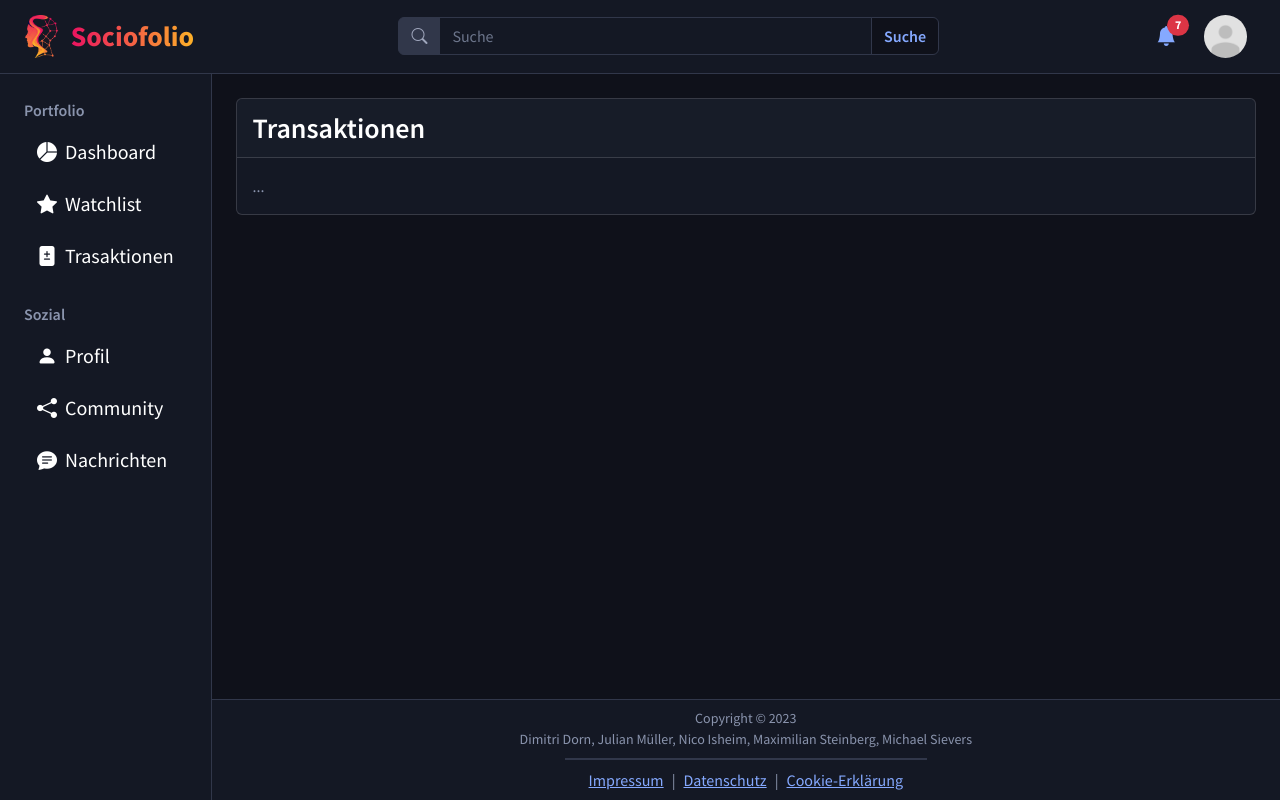
After one commit to STPProjectOrg/software-project, a Django app: page /dashboard/transaction/list in a window 1280 px wide. The commit adds this page. Run offline with Django 4.2, Linux system fonts and the light colour scheme; a user stored in the database is signed in; data comes from the database, SQL or seed files in the repository; some libraries are stand-ins or nearby versions.

Commit message:
Add transactions html and route

```diff
--- a/app/core/templates/inclusion/navigation.html
+++ b/app/core/templates/inclusion/navigation.html
@@ -3,14 +3,15 @@
 <ul class="nav nav-pills flex-column mb-auto">
     <div class="fw-semibold user-select-none">{% trans "Portfolio" %}</div>
     {% trans "Dashboard" as dashboard %}
-    {% navigation_button "Dashboard" "bi-pie-chart-fill" "dashboard_app:dashboard" "0" %}
+    {% trans "Watchlist" as watchlist %}
+    {% navigation_button dashboard "bi-pie-chart-fill" "dashboard_app:dashboard" "0" %}
+    {% navigation_button watchlist "bi-star-fill" "dashboard_app:watchlist" %}
+    {% navigation_button "Trasaktionen" "bi-file-diff-fill" "dashboard_app:transactions" %}
     <div class="fw-semibold mt-4 user-select-none">{% trans "Sozial" %}</div>
     {% trans "Profil" as profil %}
     {% trans "Community" as community %}
     {% trans "Nachrichten" as messages %}
-    {% trans "Watchlist" as watchlist %}
     {% navigation_button profil "bi-person-fill" "user_app:profile" username %}
     {% navigation_button community "bi-share-fill" "community_app:community" "all" %}
     {% navigation_button messages "bi-chat-text-fill" "messaging_app:inbox" %}
-    {% navigation_button watchlist "bi-star-fill" "dashboard_app:watchlist" %}
 </ul>
--- /dev/null
+++ b/app/dashboard_app/templates/dashboard_app/transactions.html
@@ -0,0 +1,14 @@
+{% extends "core/base.html" %}
+{% block title %}
+    | Transactions
+{% endblock title %}
+{% block content %}
+    <div class="row">
+        <div class="col">
+            <div class="card">
+                <div class="card-header fs-3 fw-semibold text-white">Transaktionen</div>
+                <div class="card-body">...</div>
+            </div>
+        </div>
+    </div>
+{% endblock content %}
--- a/app/dashboard_app/urls.py
+++ b/app/dashboard_app/urls.py
@@ -1,11 +1,14 @@
-from django.urls import re_path, path
-from dashboard_app import views
+from django.urls import path
 from dashboard_app.views import main, transaction, watchlist
+
 
 app_name = 'dashboard_app'
 
 urlpatterns = [
+    # Overview
     path('overview/<int:timespan>', main.dashboard, name="dashboard"),
+
+    # Asset
     path('asset/<str:name>', main.asset, name="asset"),
 
     # Watchlist
@@ -16,5 +19,6 @@ urlpatterns = [
          watchlist.watchlist_update_asset_price_change, name="watchlist_update_asset_price_change"),
 
     # Transaction
+    path("transaction/list", main.transactions, name="transactions"),
     path("transaction/buy/<str:coin>", transaction.buy, name="transaction_buy")
 ]
--- a/app/dashboard_app/views/main.py
+++ b/app/dashboard_app/views/main.py
@@ -47,7 +47,7 @@ def asset(request, name):
     data = {"asset": asset,
             'asset_in_watchlist': Watchlist.objects.filter(user=request.user, asset=asset).exists(),
             "line_data": charts.get_asset_line_data(asset)}
-    return render(request, 'dashboard_app/asset.html', context=data)
+    return render(request, 'dashboard_app/asset.html', data)
 
 
 @login_required
@@ -55,3 +55,13 @@ def watchlist(request):
 
     data = {"watchlist": get_watchlist(request.user)}
     return render(request, 'dashboard_app/watchlist.html', context=data)
+
+
+@login_required
+def transactions(request):
+    """ Render the transactions page. """
+
+    data = {"transactions": Transaction.objects.filter(
+        user=request.user.id).order_by("purchaseDate")}
+
+    return render(request, 'dashboard_app/transactions.html', context=data)
```
